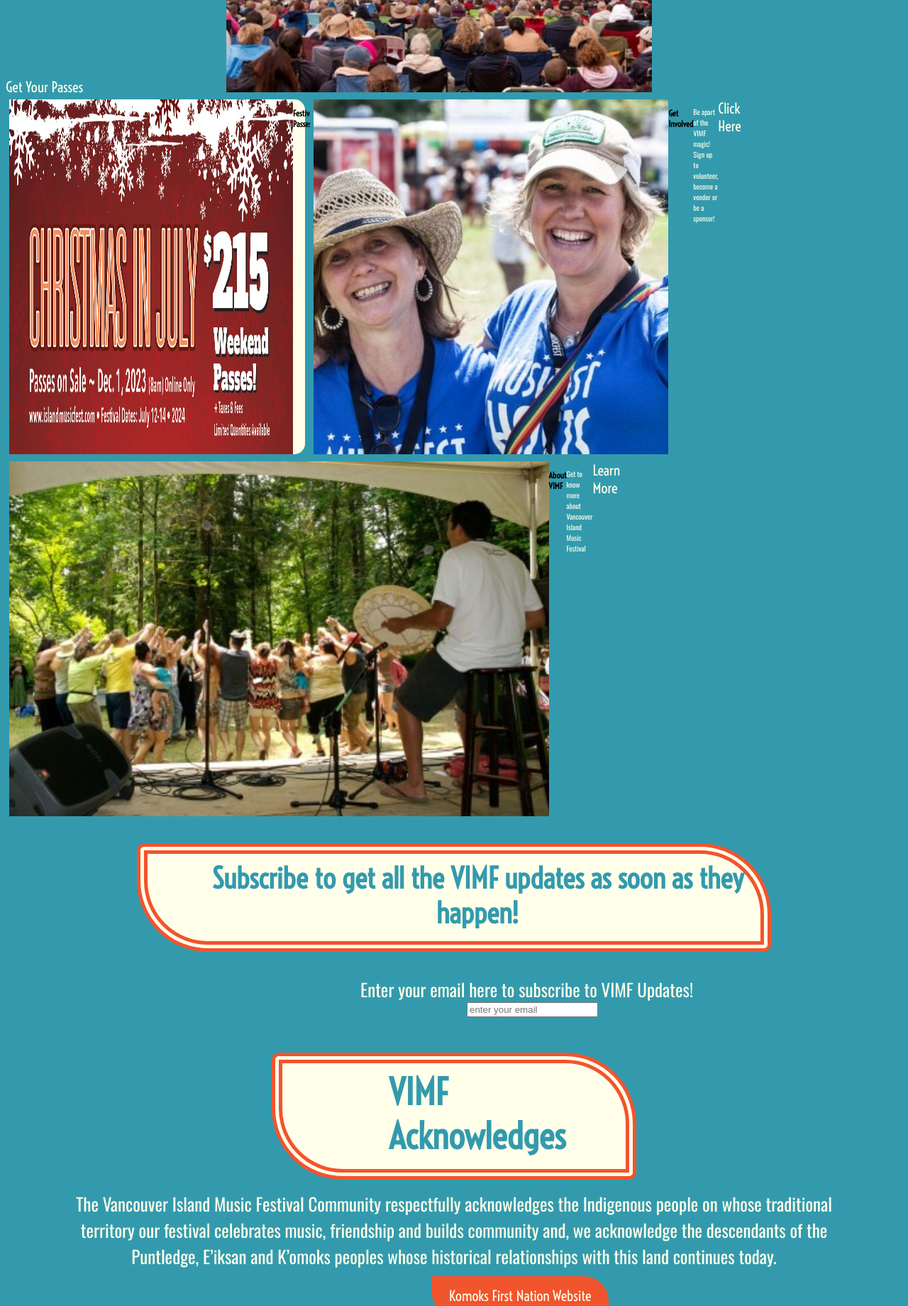
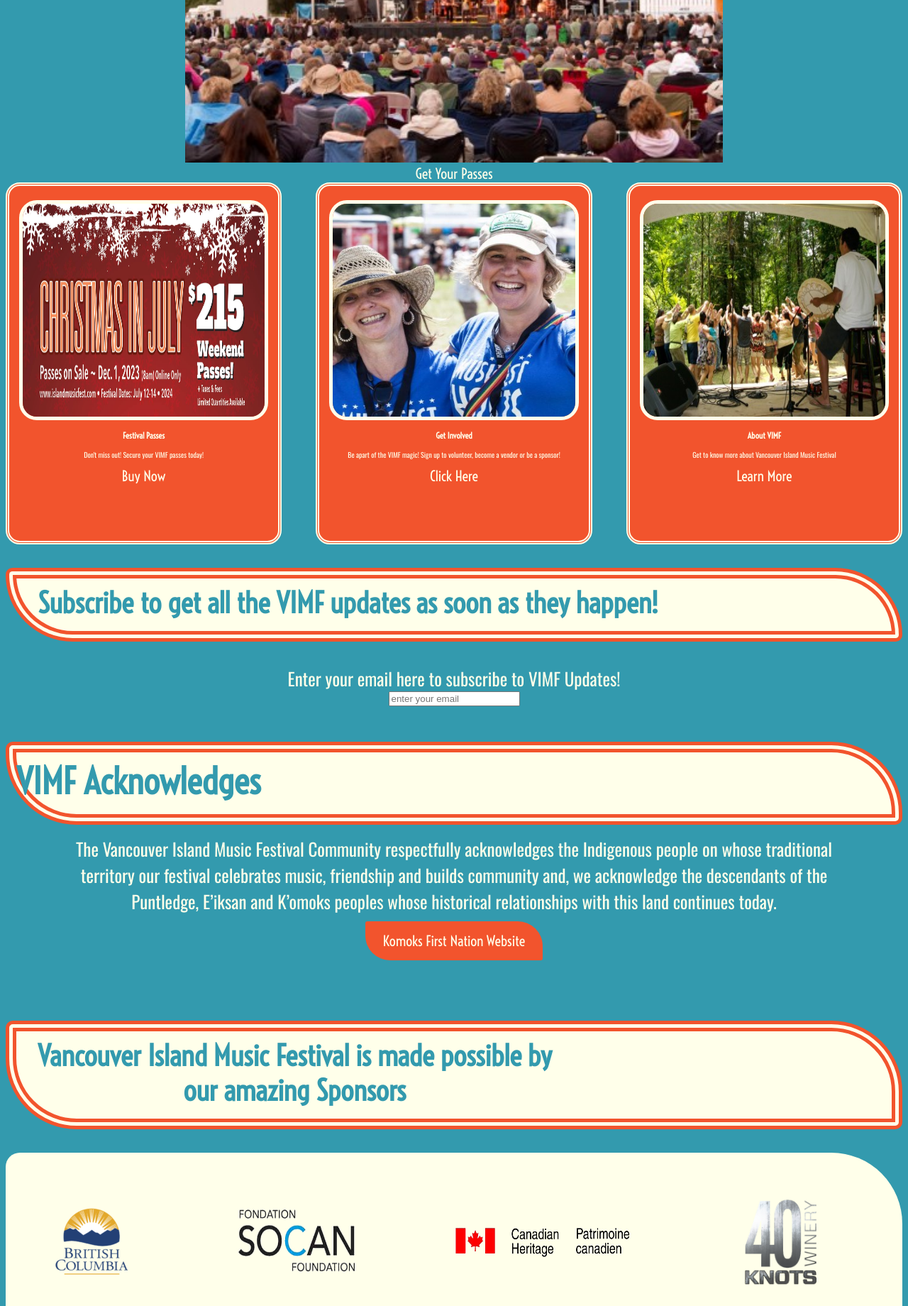
Before and after one commit to nic-dgl103-f23-dlu1/project-sChesleyCarter, a plain HTML site: page Final Project website/SC Carter Website Finaln HTML:CSS/index.html in a window 1280 px wide. Shown: the part 960-2800 px from the top of the page at 71% size. Drawn offline with nearby package versions, Linux system fonts and the light colour scheme.

Commit message:
responsive adjusting
Mobile and desktop responsive adjustments made

```diff
--- a/Final Project website/SC Carter Website Finaln HTML:CSS/index.html
+++ b/Final Project website/SC Carter Website Finaln HTML:CSS/index.html
@@ -12,7 +12,7 @@
 </head>
 <header>
     <h1 class="dates">July 12-14 2024</h1>
-    <a href="index.html"><img src="images/vimf_logo.png" alt="Vancouver Island Music Fest Logo" width="400" height="200"></a>
+    <a href="index.html"><img src="images/vimf_logo.png" alt="Vancouver Island Music Fest Logo" width="100%" ></a>
     <h1 class="locationhead">Comox Valley Exhibition Grounds <br>Courtenay, BC</h1>
     <a class="passesbutton" href="festivalpasses.html">Festival Passes</a>
     <!--Nav bar done this way so I can get the hamburger bar action like I did for the responsive layout exercise-->
@@ -31,35 +31,37 @@
     <section class="homehero">
         <h2 class="heroheader">Celebrating 30 years of great music!</h2>
         <p class="heroparagraph">This is not a party you want to miss. Get your tickets today!<br> Stoked to see you this Summer!</p>
+
+        <img class="homeheroimage" src="images/mainstage.jpg" alt="Main Stage of Vancouver Island Music Festival" width="100%"><br>
         <a href="festivalpasses.html">Get Your Passes</a>
-        <img class="homeheroimage" src="images/mainstage.jpg" alt="Main Stage of Vancouver Island Music Festival" width="600" height="400">
     </section>
 
     <!--Card section
     Card 1: Festival Passes Card-->
-    <section class="card1">
-        <img src="images/ticketpromo.jpg" alt="Festival passes card image, Christmas in July pass promotional image" width="400">
-        <h3>Festival Passes</h3>
+    <section class="cardsection">
+    <section class="card">
+        <img src="images/ticketpromo.jpg" alt="Festival passes card image, Christmas in July pass promotional image" width="90%" height="300">
+        <h3 class="cardhead">Festival Passes</h3>
         <p>Don't miss out! Secure your VIMF passes today!</p>
         <a href="festivalpasses.html">Buy Now</a>
     </section>
 
     <!--Card 2: Get involved-->
-    <section class="card2">
-        <img src="images/volunteers.jpg" alt="VIMF volunteers">
-        <h3>Get Involved</h3>
+    <section class="card">
+        <img src="images/volunteers.jpg" alt="VIMF volunteers" width="90%" height="300">
+        <h3 class="cardhead">Get Involved</h3>
         <p>Be apart of the VIMF magic! Sign up to volunteer, become a vendor or be a sponsor!</p>
         <a href="https://www.islandmusicfest.com/get-involved/">Click Here</a>
     </section>
 
     <!--card 3: about page-->
-    <section class="card3">
-        <img src="images/thecrossroads.jpg" alt="the crossroads stage at VIMF">
-        <h3>About VIMF</h3>
+    <section class="card">
+        <img src="images/thecrossroads.jpg" alt="the crossroads stage at VIMF" width="90%" height="300">
+        <h3 class="cardhead">About VIMF</h3>
         <p>Get to know more about Vancouver Island Music Festival</p>
         <a href="about.html">Learn More</a>
     </section>
-
+</section>
     <!--Subscribe section-->
     <section class="hpsubscribe">
         <h2 class="subscribehead">Subscribe to get all the VIMF updates as soon as they happen!</h2>
--- a/Final Project website/SC Carter Website Finaln HTML:CSS/style.css
+++ b/Final Project website/SC Carter Website Finaln HTML:CSS/style.css
@@ -32,10 +32,7 @@ a {
 
 /*header section*/
 header {
-    display:flex;
-    flex-direction: row;
-    align-items: center;
-    justify-content: flex-start;
+
     background-color: #ffffea;
     border-radius: 10px 125px 10px 150px;
     padding-top: 15px;
@@ -59,7 +56,7 @@ header h1 {
 .locationhead {
     color: #ffffea;
     background-color: #339aae;
-    padding-right: 200px;
+    padding-right: 20px;
     padding-left: 40px;
     border-radius: 25px 60px 25px 125px;
     margin-left: 30px;
@@ -74,9 +71,7 @@ header h1 {
     border-radius: 7px 50px 7px 50px;
     padding: 15px 35px 15px 35px;
     margin-left: 100px;
-    position: fixed;
-    right: 2%;
-    top:5;
+
 }
 /*got this fun little transition colour change from https://www.w3schools.com/css/css3_buttons.asp bless and highly favour them */
 .passesbutton {
@@ -109,12 +104,15 @@ header h1 {
 
 }
 /*hero section*/
- .heroheader {
+.homehero {
+    text-align: center;
+}
+
+.heroheader {
     color: #339aae;
     background-color: #ffffea;
     padding: 10px 5px;
-    margin-left: 275px;
-    margin-right:275px;
+
     border-radius: 10px 100px;
     font-size: 5.5rem;
     border: double 15px #f2542d;
@@ -130,35 +128,37 @@ header h1 {
     text-align: center;
  }
 
- .homeheroimage {
-    margin-left: 200px;
-
- }
-
 /*cards*/
-.card1 , .card2 , .card3 {
-    display: inline-flex;
-    flex-direction: row;
-    flex-wrap: nowrap;
+.card {
     border: solid 5px #339aae;
     border-radius: 20px;
-    background: #ffffea;
-    width: 33%;
+    background: #f2542d;
+    text-align: center;
     height: 500px;
+    color:#ffffea;
+    border: double 5px #ffffea;
+}
+
+.card img {
+    border-radius: 25px;
+    border: solid 5px #ffffea;
+    margin-top: 20px;
 }
 
 
+
 /*subscribe prompt section*/
+.hpsubscribe {
+    text-align: center;
+}
+
 label {
     font-family: 'Oswald', sans-serif;
     color:#ffffea;
     font-size: 2.5rem;
-    margin-left: 500px;
+
 }
 
-input {
-    margin-left: 650px;
-}
 
 .input::placeholder {
     color: grey;
@@ -167,20 +167,24 @@ input {
 }
 
 .subscribehead {
+    text-align: center;
     display: flex;
     align-items: center;
     color:#339aae;
     background-color: #ffffea;
     border: double 15px #f2542d;
     border-radius: 10px 100px;
-    padding-left: 67px;
+    padding-right: 30px;
+    padding-left: 30px;
     padding-top: 10px;
     padding-bottom: 15px;
-    margin-left: 185px;
-    margin-right:185px;
     font-size: 4rem;
 }
 /*land Acknowledgement section*/
+.landacknowledgement {
+    text-align: center;
+}
+
 
 .laheader {
     display: flex;
@@ -189,11 +193,8 @@ input {
     background-color: #ffffea;
     border: double 15px #f2542d;
     border-radius: 10px 100px;
-    padding-left: 150px;
     padding-top: 10px;
     padding-bottom: 15px;
-    margin-left: 375px;
-    margin-right:375px;
     margin-bottom:-10px;
     font-size: 5rem;
 }
@@ -210,7 +211,6 @@ input {
 .lalink {
   background-color: #f2542d;
   padding: 15px 25px;
-  margin-left: 600px;
   margin-bottom: 50px;
   border-radius: 3px 35px 3px 35px;
 
@@ -239,17 +239,18 @@ input {
 }
 
 .sponsorheader {
+    text-align: center;
     display: flex;
     align-items: center;
     color:#339aae;
     background-color: #ffffea;
     border: double 15px #f2542d;
     border-radius: 10px 100px;
-    padding-left: 50px;
+    padding-left: 30px;
+    padding-right: 30px;
+
     padding-top: 10px;
     padding-bottom: 15px;
-    margin-left: 275px;
-    margin-right:275px;
     margin-top: 100px;
 }
 
@@ -262,6 +263,15 @@ input {
     padding: 15px;
     margin-top: 25px;
 }
+
+.sponsorlink {
+    transition-duration: 0.4s;
+  }
+
+.sponsorlink:hover {
+    background-color: #ffffea;
+    color: #f2542d;
+  }
 
 /*footer section*/
 
@@ -286,7 +296,11 @@ footer {
 .footeritems {
     display:flex;
     align-items: center;
-    justify-content: space-evenly;
+    justify-content: space-between;
+}
+
+.footeritems a {
+    padding: 5px;
 }
 
 .copyright {
@@ -301,3 +315,37 @@ footer {
     justify-content:center;
     margin-top: 20px;
 }
+
+@media only screen and (min-width: 1200px) {
+    .cardsection {
+        display: flex;
+        flex-direction: row;
+        justify-content: space-between;
+    }
+
+    header {
+        display:flex;
+        flex-direction: row;
+        align-items: center;
+        justify-content: flex-start;
+    }
+
+    .passesbutton {
+        position: fixed;
+        right: 2%;
+        top:5;
+    }
+
+    .heroheader{
+        margin-left: 275px;
+        margin-right:275px;
+    }
+
+    .card {
+        width: 30%;
+    }
+
+    .homeheroimage {
+        width: 60%;
+    }
+}
```
